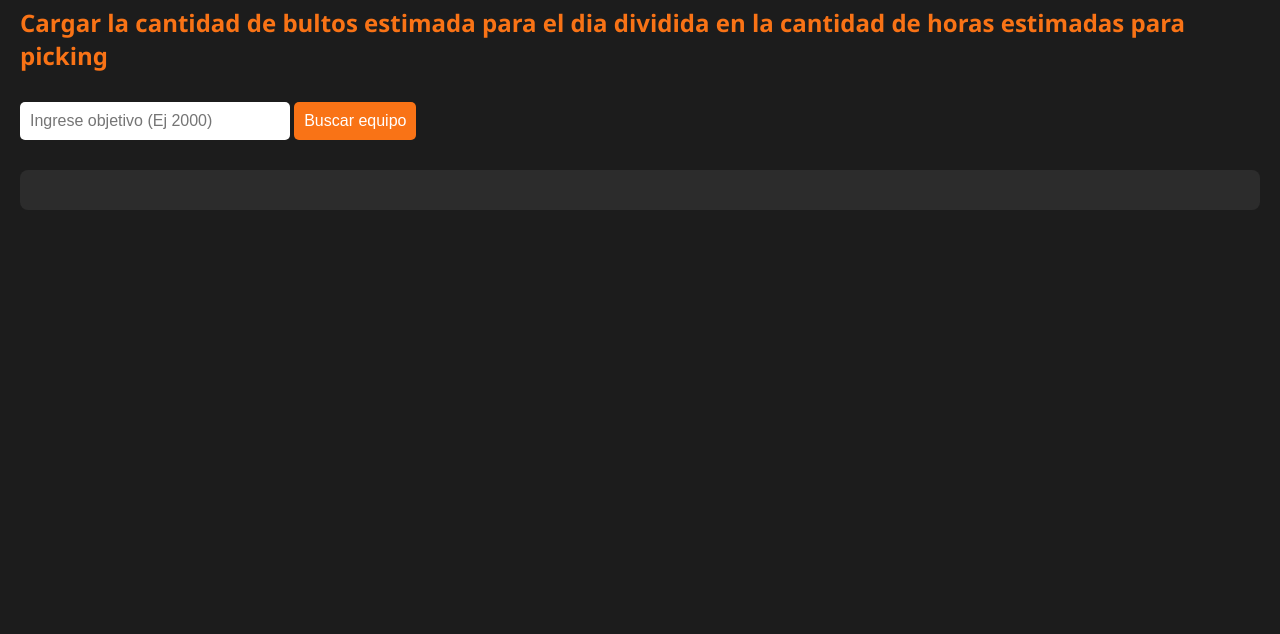
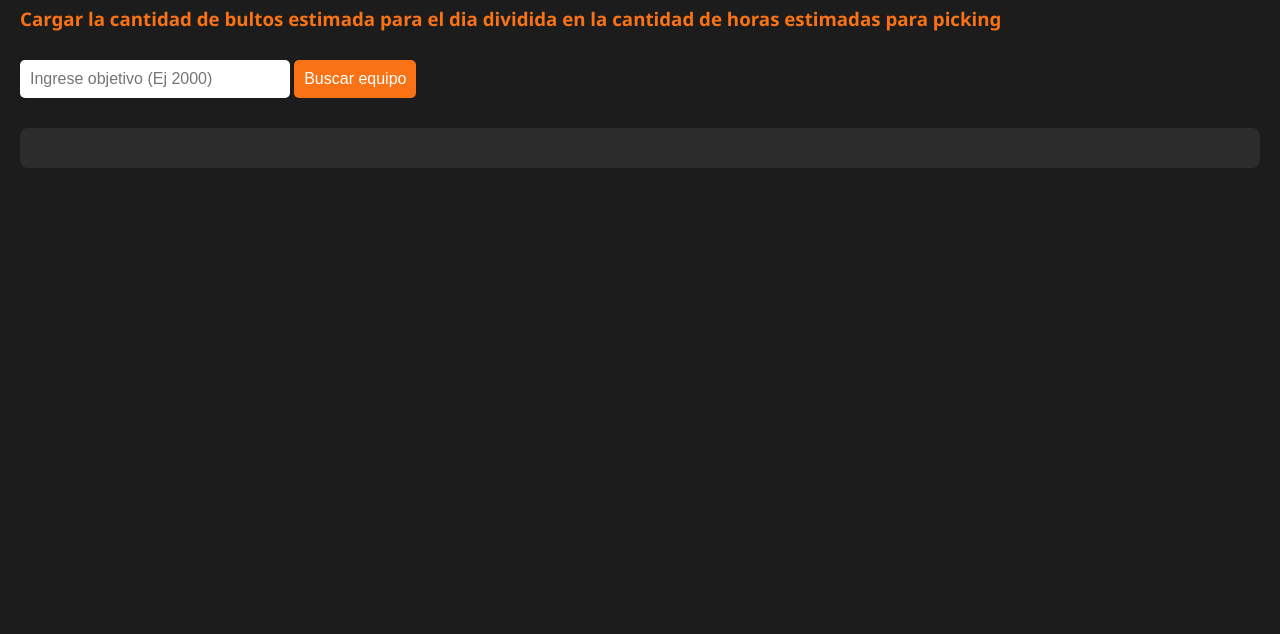
Before and after one commit to Unitonto/TeamIdealWH, a plain HTML site: page Index.html in a window 1280 px wide. Shown: the part 166-800 px from the top of the page. Drawn offline with Linux system fonts and the light colour scheme.

Commit message:
Update Index.html

```diff
--- a/Index.html
+++ b/Index.html
@@ -68,7 +68,7 @@
 
 <main>
     <h1>Cantidad de Bultos Promedio por hora</h1>
-    <h2>Cargar la cantidad de bultos estimada para el dia dividida en la cantidad de horas estimadas para picking</h2>
+    <h3>Cargar la cantidad de bultos estimada para el dia dividida en la cantidad de horas estimadas para picking</h3>
     <input type="number" id="targetInput" placeholder="Ingrese objetivo (Ej 2000)" />
     <button onclick="findTeam()">Buscar equipo</button>
 
```
